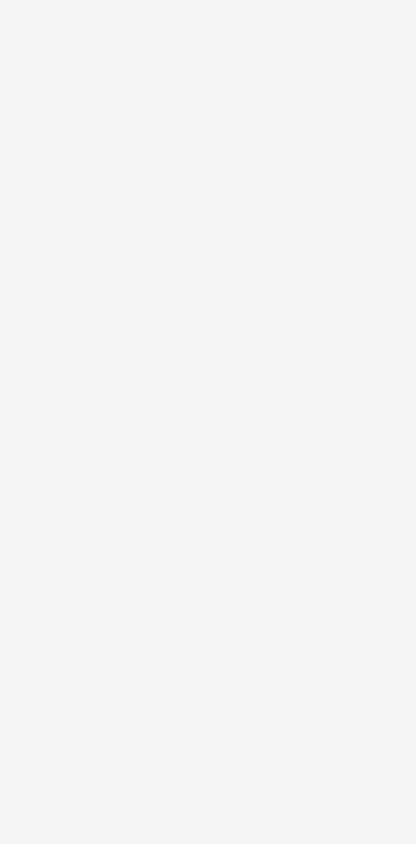
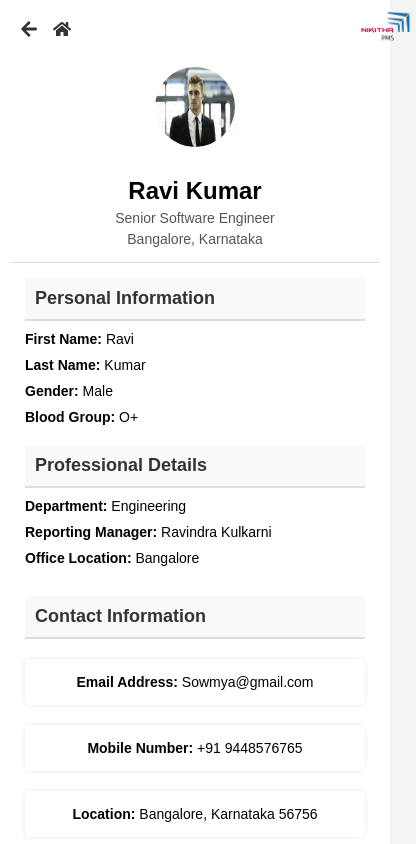
Before and after one commit to GurunathJadhav/pms-front-end, a React (Create React App) app: page /manager-profile in a window 390 px wide. Before the commit this address had no page. Shown: the whole page, 416 px wide, since content can reach past the window. Built offline with nearby package versions, Linux system fonts and the light colour scheme.

Commit message:
manager profile page is added

```diff
--- a/src/App.js
+++ b/src/App.js
@@ -5,6 +5,7 @@ import HrDashboard from './components/hr/HrDashboard';
 import EmployeeDashboard from './components/employee/EmployeeDashboard';
 import ManagerDashboard from './components/manager/dashboard/ManagerDashboard';
 import Registration from './components/registration/Registration';
+import ManagerProfile from './components/manager/profile/ManagerProfile';
 
 
 
@@ -19,6 +20,7 @@ function App() {
           <Route exact path="/hr-dashboard" element={<HrDashboard/>} />
           <Route exact path="/employee-dashboard" element={<EmployeeDashboard/>} />
           <Route exact path="/signup" element={<Registration/>} />
+          <Route exact path="/manager-profile" element={<ManagerProfile/>} />
 
 
 
--- a/src/components/login-component/Login.css
+++ b/src/components/login-component/Login.css
@@ -20,6 +20,7 @@ body {
     border-radius: 10px;
     box-shadow: 0 4px 10px rgba(0, 0, 0, 0.1);
     overflow: hidden;
+    padding: 20px;
 
 }
 
--- a/src/components/manager/dashboard/ManagerDashboard.css
+++ b/src/components/manager/dashboard/ManagerDashboard.css
@@ -88,7 +88,7 @@ body, html {
 /* Main Content */
 .main-content {
   flex-grow: 1;
-  padding: 20px;
+  padding: 17px;
   display: flex;
   flex-direction: column;
   align-items: center;
@@ -167,7 +167,7 @@ body, html {
   display: flex;
   align-items: center;
   background-color: #fff;
-  padding: 16px;
+  padding: 15px;
   border-radius: 6px;
   box-shadow: 0 2px 4px rgba(0, 0, 0, 0.1);
   width: 100%;
--- a/src/components/manager/dashboard/ManagerDashboard.jsx
+++ b/src/components/manager/dashboard/ManagerDashboard.jsx
@@ -41,7 +41,7 @@ const ManagerDashboard = () => {
         <ul>
           <li><Link to="/manager-dashboard">Dashboard</Link></li>
           <li><Link to="#">My Team</Link></li>
-          <li><Link to="#">My Profile</Link></li>
+          <li><Link to="/manager-profile">My Profile</Link></li>
         </ul>
       </div>
 
--- /dev/null
+++ b/src/components/manager/profile/ManagerProfile.css
@@ -0,0 +1,223 @@
+* {
+    margin: 0;
+    padding: 0;
+    box-sizing: border-box;
+    font-family: 'Arial', sans-serif;
+}
+
+body, html {
+    width: 100vw;
+    height: 100vh;
+    overflow: hidden;
+    background-color: #f4f4f4;
+    display: flex;
+    justify-content: center;
+    align-items: center;
+}
+
+.manager-container {
+    width: 100vw;
+    height: 100vh;
+    background: white;
+    padding: 20px;
+    display: flex;
+    flex-direction: column;
+    align-items: center;
+    justify-content: flex-start;
+}
+
+.manager-header {
+    width: 100%;
+    display: flex;
+    justify-content: space-between;
+    align-items: center;
+    padding: 10px;
+}
+
+.header-left {
+    display: flex;
+    align-items: center;
+    gap: 15px;
+}
+
+.icon {
+    font-size: 24px;
+    cursor: pointer;
+    color: #333;
+}
+
+.manager-logo {
+    position: absolute;
+    height: 100px;
+    left: 90%;
+    /* width: 100px; */
+}
+
+/* Profile section */
+.manager-profile-card {
+    display: flex;
+    align-items: center;
+    gap: 20px;
+    padding: 20px;
+    width: 100%;
+    border-bottom: 1px solid #ddd;
+}
+
+.profile-left {
+    display: flex;
+    align-items: center;
+}
+
+.manager-profile-pic {
+    width: 100px;
+    height: 100px;
+    border-radius: 50%;
+    /* border: 3px solid #ddd; */
+}
+
+.profile-right {
+    display: flex;
+    flex-direction: column;
+    gap: 5px;
+}
+
+.designation, .location {
+    color: #555;
+    font-size: 14px;
+}
+
+/* Personal & Professional Details */
+.manager-details {
+    width: 100%;
+    display: flex;
+    justify-content: space-between;
+    padding: 20px;
+}
+
+.manager-section {
+    width: 48%;
+}
+
+.info-list {
+    display: flex;
+    flex-direction: column;
+    gap: 10px;
+    font-size: 14px;
+}
+
+h3 {
+    margin-bottom: 10px;
+    font-size: 18px;
+    color: #333;
+    border-bottom: 2px solid #ddd;
+    background-color:#f9f9f9 ;
+    padding-bottom: 5px;
+    padding: 10px;
+}
+
+/* Contact Information */
+.manager-contact-info {
+    width: 100%;
+    padding: 20px;
+    text-align: left;
+    /* background-color: #f9f9f9 ; */
+}
+
+.contact-card {
+    /* background: #f9f9f9; */
+    padding: 15px;
+    width: 30%;
+    text-align: center;
+    border-radius: 5px;
+    box-shadow: 0px 0px 5px rgba(0, 0, 0, 0.1);
+    font-size: 14px;
+    display: inline-block;
+    margin: 10px;
+}
+
+/* Existing styles remain unchanged */
+
+/* Mobile Responsiveness */
+@media (max-width: 768px) {
+    /* Adjust container width */
+    .manager-container {
+        width: 95%;
+        padding: 15px;
+    }
+
+    /* Header adjustments */
+    .manager-header {
+        padding: 10px;
+    }
+
+    .manager-logo {
+        height: 50px;
+    }
+
+    /* Back & Home icons */
+    .icon {
+        font-size: 20px;
+    }
+
+    /* Profile section: Stack image & details vertically */
+    .manager-profile-card {
+        flex-direction: column;
+        align-items: center;
+        text-align: center;
+        padding: 15px;
+    }
+
+    .manager-profile-pic {
+        width: 90px;
+        height: 90px;
+    }
+
+    .profile-right {
+        margin-top: 10px;
+    }
+
+    /* Stack details vertically */
+    .manager-details {
+        flex-direction: column;
+        gap: 20px;
+        padding: 15px;
+    }
+
+    .manager-section {
+        width: 100%;
+    }
+
+    /* Contact Information */
+    .manager-contact-info {
+        text-align: center;
+        padding: 15px;
+    }
+    .manager-contact-info h3{
+        text-align: left;
+    }
+
+    .contact-card {
+        width: 90%;
+        margin: 10px auto;
+    }
+}
+
+@media (max-width: 600px) {
+    .manager-container {
+        width: 100%;
+        padding: 10px;
+    }
+
+    .icon {
+        font-size: 18px;
+    }
+
+    .manager-profile-pic {
+        width: 80px;
+        height: 80px;
+    }
+
+    .contact-card {
+        width: 100%;
+    }
+}
--- /dev/null
+++ b/src/components/manager/profile/ManagerProfile.jsx
@@ -0,0 +1,71 @@
+import React from 'react';
+import './ManagerProfile.css';
+import { FaArrowLeft, FaHome } from 'react-icons/fa';
+import { Link } from 'react-router-dom';
+import logo from '../../../assets/images/nikithas-logo.png';
+import profile from '../../../assets/images/profile1.jpg';
+
+const ManagerProfile = () => {
+  return (
+    <div className="manager-container">
+      <header className="manager-header">
+        <div className="header-left">
+          <Link to="/manager-dashboard" className="icon-link">
+            <FaArrowLeft className="icon back-icon" />
+          </Link>
+          <Link to="/manager-dashboard" className="icon-link">
+            <FaHome className="icon home-icon" />
+          </Link>
+        </div>
+        <img src={logo} alt="Logo" className="manager-logo" />
+      </header>
+
+      <div className="manager-profile-card">
+        <div className="profile-left">
+          <img src={profile} alt="Profile" className="manager-profile-pic" />
+        </div>
+        <div className="profile-right">
+          <h2>Ravi Kumar</h2>
+          <p className="designation">Senior Software Engineer</p>
+          <p className="location">Bangalore, Karnataka</p>
+        </div>
+      </div>
+
+      <div className="manager-details">
+        <div className="manager-section">
+          <h3>Personal Information</h3>
+          <div className="info-list">
+            <p><strong>First Name:</strong> Ravi</p>
+            <p><strong>Last Name:</strong> Kumar</p>
+            <p><strong>Gender:</strong> Male</p>
+            <p><strong>Blood Group:</strong> O+</p>
+          </div>
+        </div>
+
+        <div className="manager-section">
+          <h3>Professional Details</h3>
+          <div className="info-list">
+            <p><strong>Department:</strong> Engineering</p>
+            <p><strong>Reporting Manager:</strong> Ravindra Kulkarni</p>
+            <p><strong>Office Location:</strong> Bangalore</p>
+          </div>
+        </div>
+      </div>
+
+      <div className="manager-contact-info">
+        <h3>Contact Information</h3>
+        <div className="contact-card">
+          <p><strong>Email Address:</strong> Sowmya@gmail.com</p>
+        </div>
+        <div className="contact-card">
+          <p><strong>Mobile Number:</strong> +91 9448576765</p>
+        </div>
+        <div className="contact-card">
+          <p><strong>Location:</strong> Bangalore, Karnataka 56756</p>
+        </div>
+      </div>
+    </div>
+  );
+}
+
+export default ManagerProfile;
--- a/src/components/registration/Registration.css
+++ b/src/components/registration/Registration.css
@@ -8,7 +8,7 @@
   border-radius: 10px;
   box-shadow: 0 4px 10px rgba(0, 0, 0, 0.1);
   overflow: hidden;
-  padding: 20px;
+  padding: 10px;
 }
 
 /* Layout for form and image */
--- a/src/components/registration/Registration.jsx
+++ b/src/components/registration/Registration.jsx
@@ -78,7 +78,7 @@ return (
             </div>
             <div className="text">
               <h3>
-                Already have an account? <Link to="/" className="Login-link">login</Link>
+                Already have an account? <Link to="/" className="Login-link">Login</Link>
               </h3>
             </div>
           </form>
```
